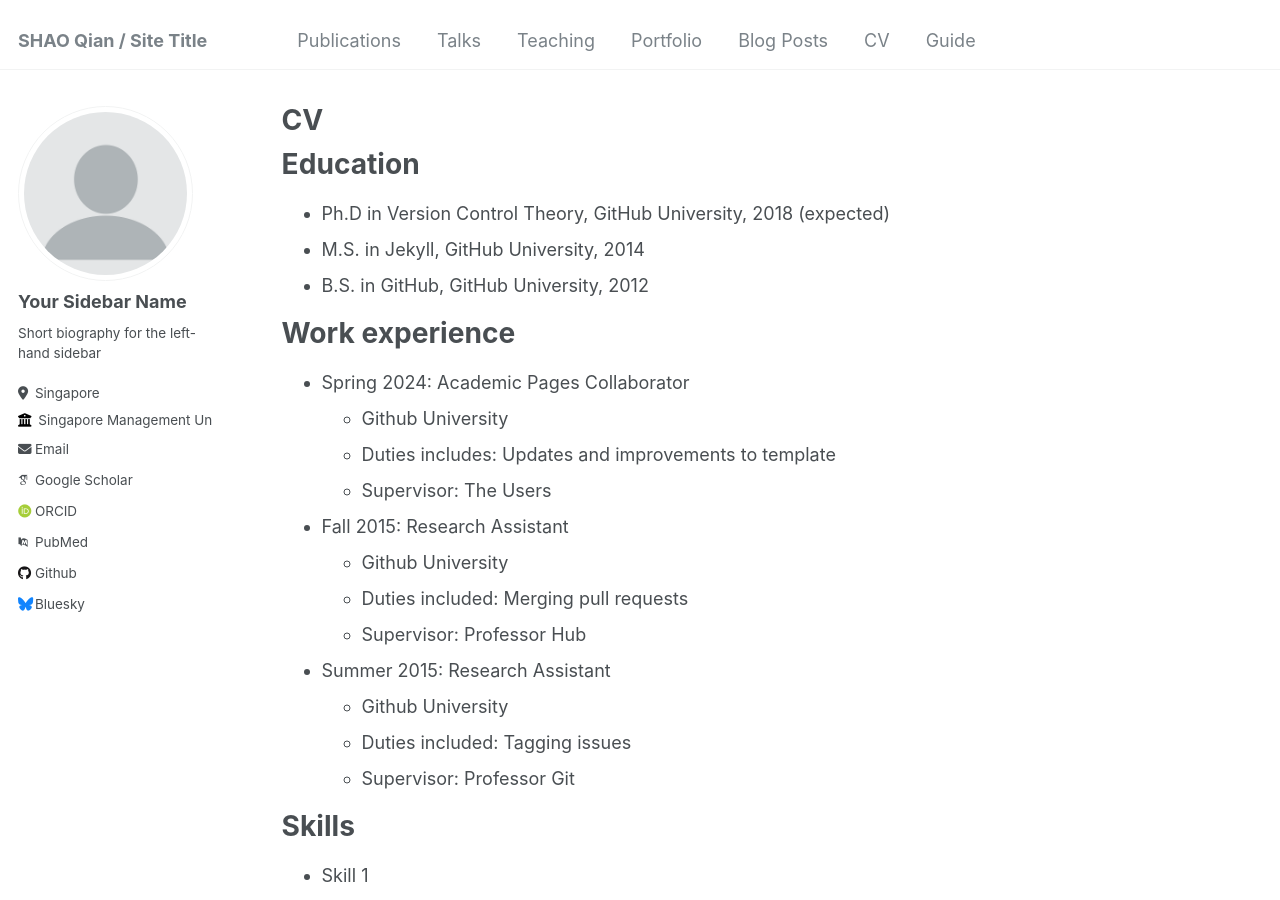
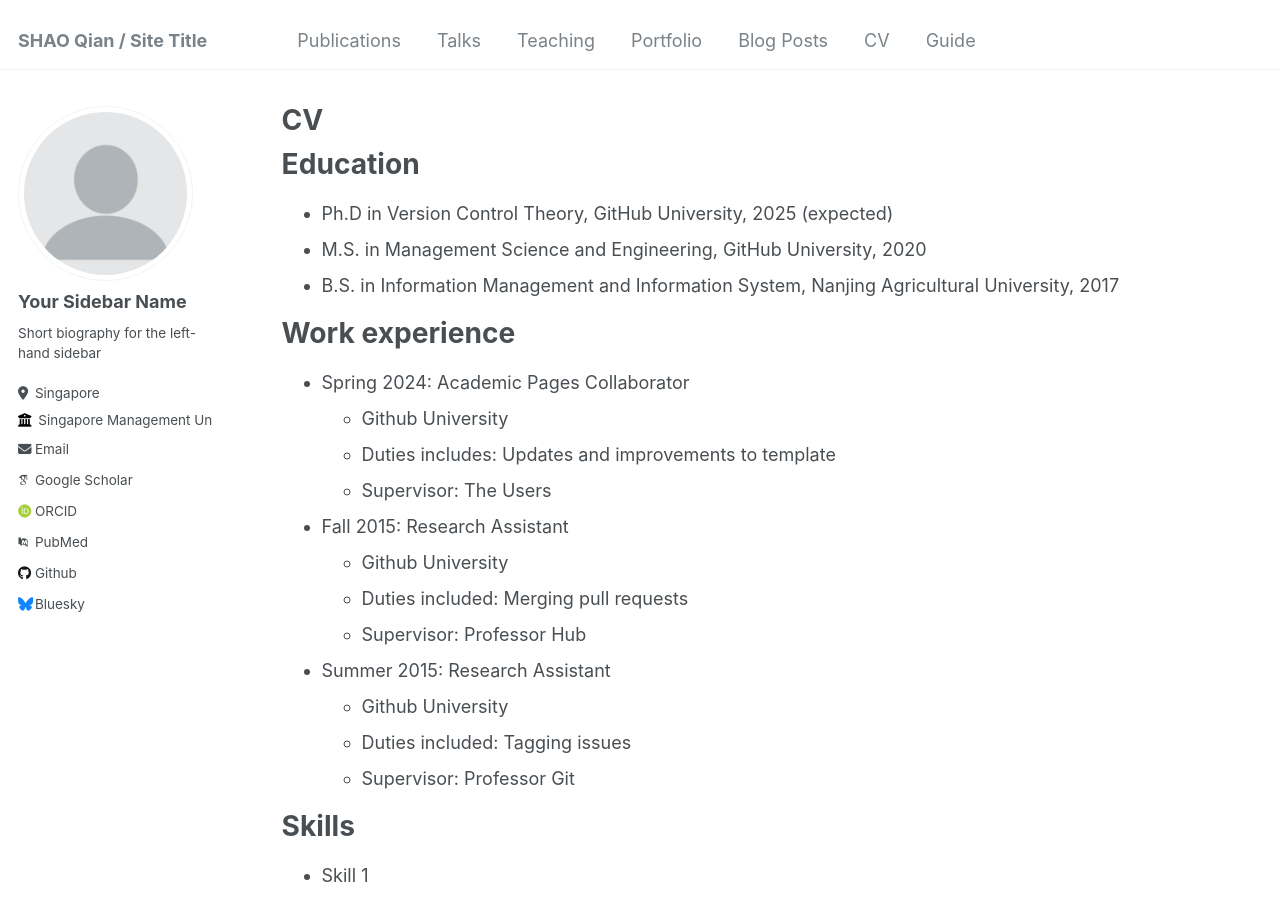
Before and after one commit to SHAOQIAN12/SHAOQIAN12.github.io, a Jekyll site: the page built from _pages/cv.md, in a window 1280 px wide and 900 px high. Built offline with Jekyll 4.4.1, drawn with Linux system fonts in a browser that asks for light colours; some web fonts are replaced.

Commit message:
Update cv.md

```diff
--- a/_pages/cv.md
+++ b/_pages/cv.md
@@ -11,9 +11,9 @@
 
 Education
 ======
-* Ph.D in Version Control Theory, GitHub University, 2018 (expected)
-* M.S. in Jekyll, GitHub University, 2014
-* B.S. in GitHub, GitHub University, 2012
+* Ph.D in Version Control Theory, GitHub University, 2025 (expected)
+* M.S. in Management Science and Engineering, GitHub University, 2020
+* B.S. in Information Management and Information System, Nanjing Agricultural University, 2017
 
 Work experience
 ======
```
